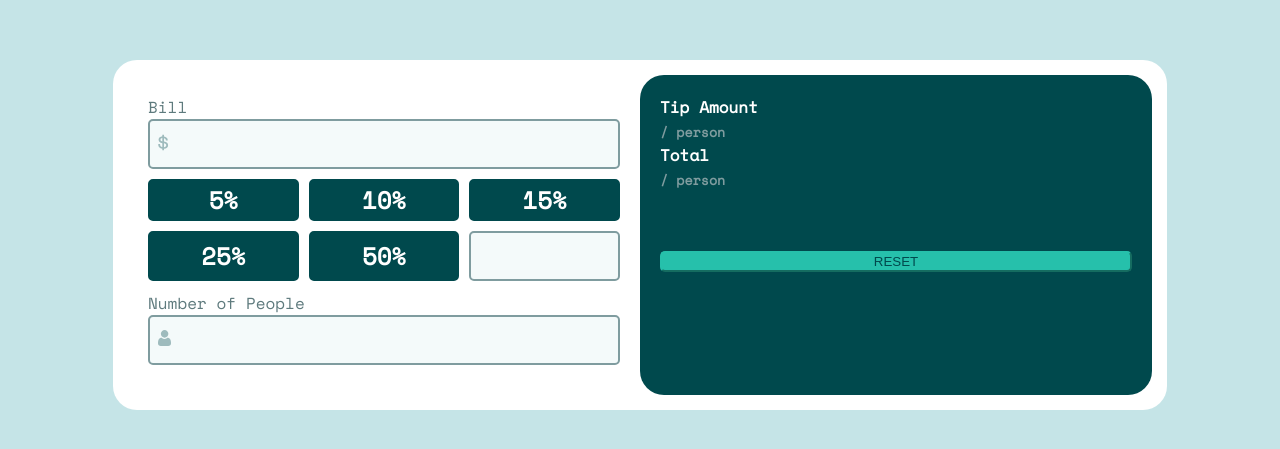
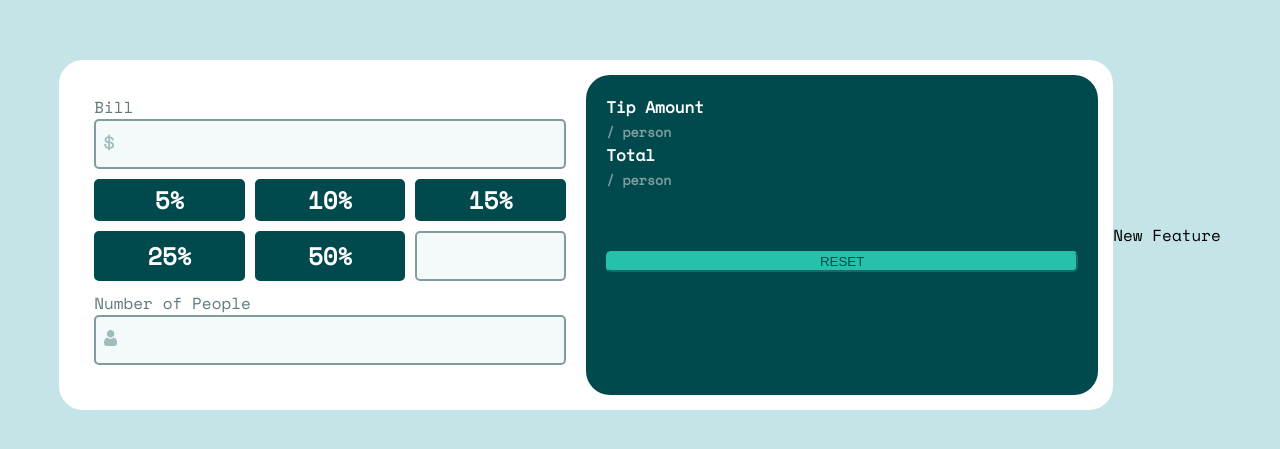
Before and after one commit to clh910936/tip-calculator-app-practice, a React (Create React App) app: page / in a window 1280 px wide. Shown: the part 165-614 px from the top of the page. Built offline with nearby package versions, Linux system fonts and the light colour scheme.

Commit message:
new feature

```diff
--- a/src/App.js
+++ b/src/App.js
@@ -11,6 +11,7 @@ function App() {
       <link rel="preconnect" href="https://fonts.gstatic.com" crossorigin />
       <link href='https://fonts.googleapis.com/css2?family=Space+Mono&display=swap' rel="stylesheet" />
       <Container state={state} dispatch={dispatch}/>
+      <p>New Feature</p>
     </div>
   );
 }
```
